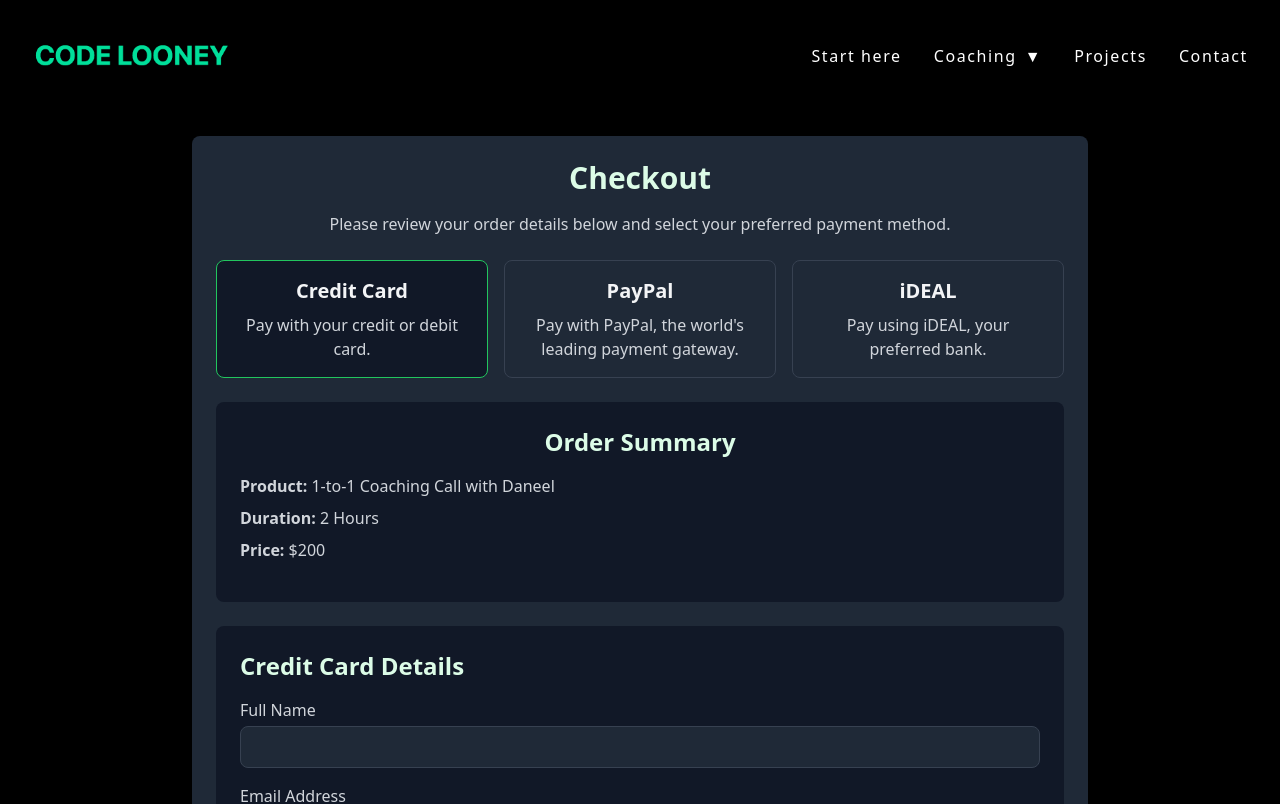
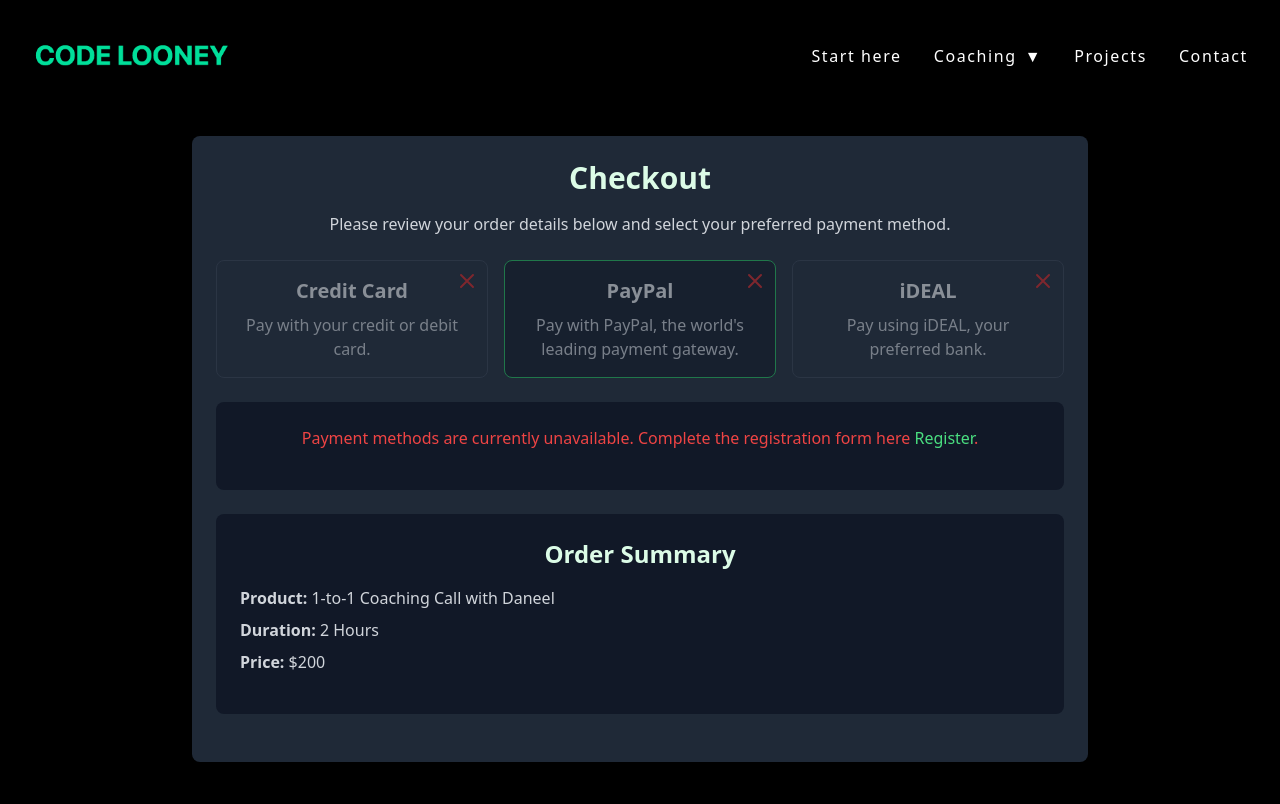
Before and after one commit to code-looney/codelooney-hub-proto, a React (Vite) app: page /checkout in a window 1280 px wide. Shown: the top 804 px of the page. Built offline with nearby package versions, Linux system fonts and the light colour scheme.

Commit message:
mod checkout

```diff
--- a/src/components/AppContext.jsx
+++ b/src/components/AppContext.jsx
@@ -18,6 +18,7 @@ function AppProvider({ children }) {
     const [open, setOpen] = useState(false)
     const [dropdownOpen, setDropdownOpen] = useState(false);
     const instagramUsername = 'codelooney';
+
 
     // useEffect(() => {
     //     fetch(`/routes.json`)
--- a/src/components/CheckoutPage.jsx
+++ b/src/components/CheckoutPage.jsx
@@ -31,7 +31,8 @@ const loadPayPalScript = (clientId) => {
 };
 
 const CheckoutPage = () => {
-  const [paymentMethod, setPaymentMethod] = useState('creditCard');
+  // Set PayPal as the default payment method
+  const [paymentMethod, setPaymentMethod] = useState('paypal');
   const [formData, setFormData] = useState({
     name: '',
     email: '',
@@ -40,8 +41,25 @@ const CheckoutPage = () => {
     cvv: '',
   });
   const [acceptedTerms, setAcceptedTerms] = useState(false);
+  const [unavailableMethods, setUnavailableMethods] = useState({
+    ideal: false,
+    creditCard: false,
+    paypal: false
+  });
 
   const handlePaymentMethodChange = (method) => {
+    if (method === 'ideal' && unavailableMethods.ideal) {
+      alert('iDEAL payment is currently unavailable.');
+      return;
+    }
+    if (method === 'creditCard' && unavailableMethods.creditCard) {
+      alert('Credit card payment is currently unavailable.');
+      return;
+    }
+    if (method === 'paypal' && unavailableMethods.creditCard) {
+      alert('Credit card payment is currently unavailable.');
+      return;
+    }
     setPaymentMethod(method);
   };
 
@@ -72,7 +90,7 @@ const CheckoutPage = () => {
   };
 
   useEffect(() => {
-    if (paymentMethod === 'paypal') {
+    if (paymentMethod === 'paypal' ) {
       loadPayPalScript('YOUR_CLIENT_ID').then(paypal => {
         paypal.Buttons({
           createOrder: function(data, actions) {
@@ -90,6 +108,20 @@ const CheckoutPage = () => {
     }
   }, [paymentMethod]);
 
+  // Dummy availability states for demonstration
+  const isIdealAvailable = false;
+  const isCreditCardAvailable = false;
+  const isPaypalCardAvailable = false;
+
+  // Set unavailable methods based on availability
+  useEffect(() => {
+    setUnavailableMethods({
+      ideal: !isIdealAvailable,
+      creditCard: !isCreditCardAvailable,
+      paypal: !isPaypalCardAvailable
+    });
+  }, [isIdealAvailable, isCreditCardAvailable, isPaypalCardAvailable]);
+
   return (
     <div className='bg-black text-green-500 min-h-screen flex flex-col'>
       <Header />
@@ -103,23 +135,41 @@ const CheckoutPage = () => {
             </p>
 
             {/* Payment Method Selection */}
-            <div className='flex flex-col md:flex-row md:space-x-4 mb-6'>
+            <div className='relative flex flex-col md:flex-row md:space-x-4 mb-6'>
               {['creditCard', 'paypal', 'ideal'].map(method => (
                 <div
                   key={method}
-                  className={`cursor-pointer flex-1 p-4 rounded-lg border border-gray-700 hover:border-green-500 transition duration-300 mb-4 md:mb-0 ${
+                  className={`relative cursor-pointer flex-1 p-4 rounded-lg border border-gray-700 hover:border-green-500 transition duration-300 mb-4 md:mb-0 ${
                     paymentMethod === method ? 'bg-gray-900 border-green-500' : 'bg-gray-800'
-                  }`}
+                  } ${unavailableMethods[method] ? 'opacity-50 cursor-not-allowed' : ''}`}
                   onClick={() => handlePaymentMethodChange(method)}
                 >
-                  <h2 className='text-xl font-bold mb-2 text-gray-100 text-center'>{method === 'creditCard' ? 'Credit Card' : method === 'paypal' ? 'PayPal' : 'iDEAL'}</h2>
+                  <h2 className='text-xl font-bold mb-2 text-gray-100 text-center'>
+                    {method === 'creditCard' ? 'Credit Card' : method === 'paypal' ? 'PayPal' : 'iDEAL'}
+                  </h2>
                   <p className='text-gray-300 text-center'>
                     {method === 'creditCard' && 'Pay with your credit or debit card.'}
                     {method === 'paypal' && 'Pay with PayPal, the world\'s leading payment gateway.'}
                     {method === 'ideal' && 'Pay using iDEAL, your preferred bank.'}
                   </p>
+                  {unavailableMethods[method] && (
+                    <div className='absolute top-0 right-0 p-2 text-red-600'>
+                      <svg className='w-6 h-6' fill='none' stroke='currentColor' viewBox='0 0 24 24' xmlns='http://www.w3.org/2000/svg'>
+                        <path strokeLinecap='round' strokeLinejoin='round' strokeWidth='2' d='M6 18L18 6M6 6l12 12'></path>
+                      </svg>
+                    </div>
+                  )}
                 </div>
               ))}
+            </div>
+
+            {/* Unavailable Methods Notice */}
+            <div className='bg-gray-900 p-6 rounded-lg mb-6'>
+              {Object.values(unavailableMethods).includes(true) && (
+                <p className='text-red-500 text-center mb-4'>
+                  Payment methods are currently unavailable. Complete the registration form here  <a href="/" className='text-green-400 hover:underline'>Register</a>.
+                </p>
+              )}
             </div>
 
             {/* Order Summary */}
@@ -131,7 +181,7 @@ const CheckoutPage = () => {
             </div>
 
             {/* Payment Forms */}
-            {paymentMethod === 'creditCard' && (
+            {paymentMethod === 'creditCard' && isCreditCardAvailable && (
               <form onSubmit={handleSubmit} className='bg-gray-900 p-6 rounded-lg'>
                 <h2 className='text-2xl font-bold mb-4'>Credit Card Details</h2>
                 <label className='block mb-4'>
@@ -220,11 +270,11 @@ const CheckoutPage = () => {
               </form>
             )}
 
-            {paymentMethod === 'paypal' && (
+            {paymentMethod === 'paypal' && isPaypalCardAvailable && (
               <div id='paypal-button-container' className='mt-6 w-full'></div>
             )}
 
-            {paymentMethod === 'ideal' && (
+            {paymentMethod === 'ideal' && isIdealAvailable && (
               <div className='mt-6 text-center'>
                 <h2 className='text-2xl font-bold mb-4'>iDEAL Payment</h2>
                 <p className='text-gray-300 mb-4'>You will be redirected to your bank's payment page.</p>
```
Also changed, not shown: src/components/Ideal.jsx (added).
